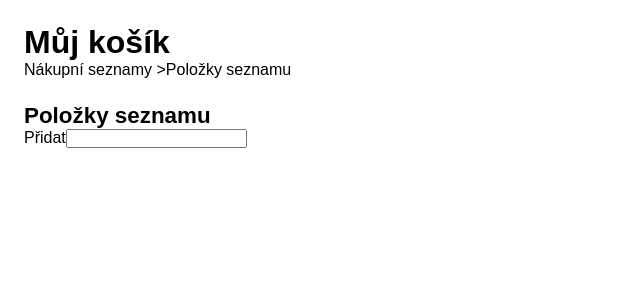
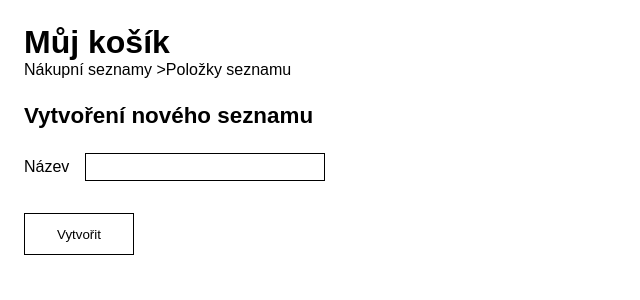
Before and after one commit to davidkubik02/shopping-list, a React (Vite) app: page / in a window 1280 px wide. Shown: the top 300 px of the page, without its empty margins (0-640 px from the left). Built offline with nearby package versions, Linux system fonts and the light colour scheme.

Commit message:
created new/edit list page

```diff
--- a/src/App.css
+++ b/src/App.css
@@ -25,6 +25,11 @@
   box-shadow: 0 0 5px rgba(0, 0, 0, 0.3);
 }
 
+.delete-button {
+  border-color: #a70000;
+  background-color: #ffbaba;
+}
+
 header {
   margin-bottom: 24px;
 }
@@ -33,3 +38,13 @@ header {
   font-size: 1.4rem;
   font-weight: bold;
 }
+
+.input {
+  height: 28px;
+  width: 240px;
+  font-size: 1rem;
+  margin-right: 16px;
+  outline: none;
+  border: 1px solid #000;
+  padding: 4px;
+}
--- a/src/pages/list-creation/ListCreation.tsx
+++ b/src/pages/list-creation/ListCreation.tsx
@@ -1,6 +1,20 @@
-import React from "react";
+import React, { useState } from "react";
+import styles from "./listCreation.module.css";
 
 function ListCreation() {
+  const [name, setName] = useState<string>("");
+  const id = false;
+
+  const createListHandle = (): void => {
+    if (id) {
+      editListHandle();
+      return;
+    }
+    // todo
+  };
+  const editListHandle = (): void => {};
+  const deleteListHandle = (): void => {};
+
   return (
     <div>
       {/* header */}
@@ -9,10 +23,36 @@ function ListCreation() {
         <nav>{"Nákupní seznamy >Položky seznamu"}</nav>
       </header>
       {/* header */}
-      <div className="page-title list-item-title">Položky seznamu</div>
-      <div className="list-item-add-wrapper">
-        <label>Přidat</label>
-        <input type="text" className="litst-item-input" />
+      <div className={`page-title ${styles.listCreationTitle}`}>
+        Vytvoření nového seznamu
+      </div>
+      <div className={styles.listCreationInputWwrapper}>
+        <label htmlFor="name" className={styles.listCreationInputLabel}>
+          Název
+        </label>
+        <input
+          onChange={(e) => setName(e.target.value)}
+          value={name}
+          type="text"
+          className="input"
+          id="name"
+        />
+      </div>
+      <div>
+        <button
+          onClick={createListHandle}
+          className={`button ${styles.createButton}`}
+        >
+          {id ? "Upravit" : "Vytvořit"}
+        </button>
+        {id ? (
+          <button
+            className={`button delete-button ${styles.createButton}`}
+            onClick={deleteListHandle}
+          >
+            Smazat
+          </button>
+        ) : undefined}
       </div>
     </div>
   );
--- /dev/null
+++ b/src/pages/list-creation/listCreation.module.css
@@ -0,0 +1,17 @@
+.listCreationTitle {
+  margin-bottom: 24px;
+}
+
+.listCreationInputWwrapper {
+  margin-bottom: 32px;
+}
+
+.listCreationInputLabel {
+  margin-right: 16px;
+}
+
+.createButton {
+  height: 42px;
+  padding: 0 32px;
+  margin-right: 12px;
+}
--- a/src/pages/list-item/ListItem.tsx
+++ b/src/pages/list-item/ListItem.tsx
@@ -47,7 +47,7 @@ function ListItem() {
           onChange={(e) => setItemName(e.target.value)}
           value={itemName}
           type="text"
-          className="litst-item-input"
+          className="input"
           ref={inputRef}
         />
         <button className="button add-button" onClick={addHandle}>
--- a/src/pages/list-item/list-item.css
+++ b/src/pages/list-item/list-item.css
@@ -1,13 +1,3 @@
-.litst-item-input {
-  height: 32px;
-  width: 384px;
-  font-size: 1rem;
-  margin-right: 16px;
-  outline: none;
-  border: 1px solid #000;
-  padding: 4px;
-}
-
 .add-button {
   padding-left: 48px;
   padding-right: 48px;
```
